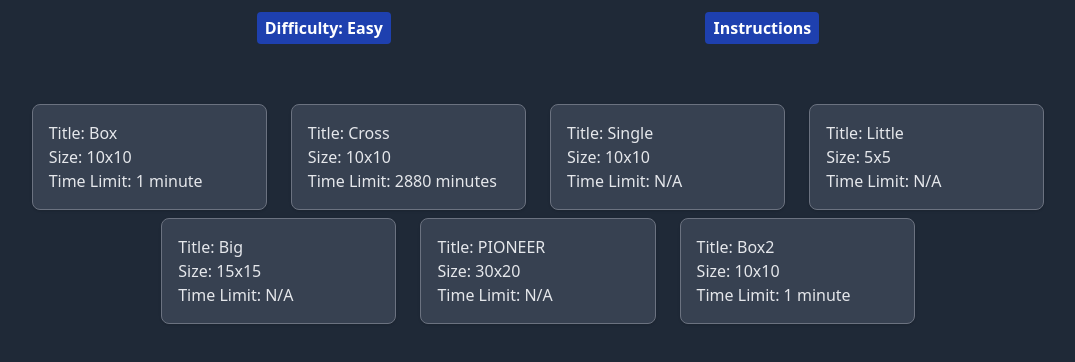
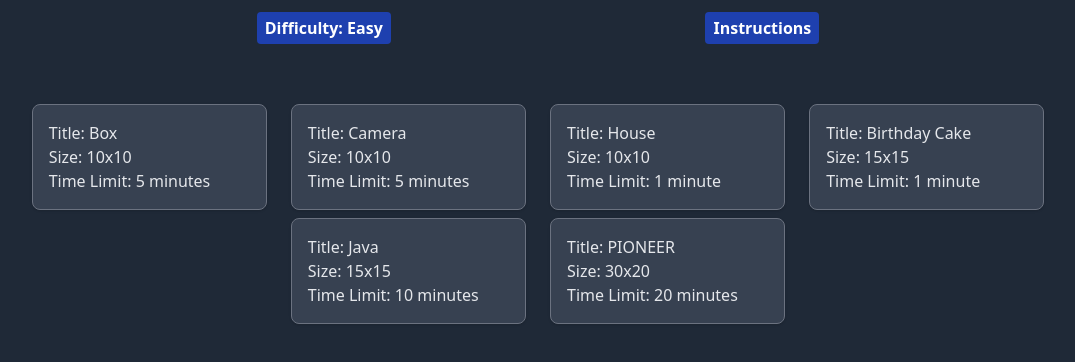
Before and after one commit to carmstrong070/Pictogram, a Next.js app in the folder gui/: page / in a window 1280 px wide. Shown: the top 362 px of the page, without its empty margins (102-1177 px from the left). Built offline with nearby package versions, Linux system fonts and the light colour scheme.

Commit message:
Added the rest of the puzzles

```diff
--- a/gui/src/components/Board.js
+++ b/gui/src/components/Board.js
@@ -113,7 +113,7 @@ const Board = ({
         handleMouseUp(e);
       }}
     >
-      <h1 className="text-center font-medium text-2xl mt-6 mb-2 text-gray-300 ">{puzzleTitle}</h1>
+      <h1 className="text-center font-medium text-3xl my-6 text-gray-300 ">{puzzleTitle}</h1>
 
       <table style={customMargin()}>
         <thead>
--- a/gui/src/content/puzzles.js
+++ b/gui/src/content/puzzles.js
@@ -15,81 +15,94 @@ const puzzleList = [
       [1, 0, 0, 0, 0, 0, 1, 1, 0, 0],
       [1, 1, 1, 1, 1, 1, 1, 0, 0, 0],
     ],
-    hint: "It's just a box.",
+    hint: "Think outside the box.",
+    timeLimit: 5,
+  },
+  {
+    id: 2,
+    title: "Camera",
+    size: 10,
+    solution: [
+      [0, 0, 0, 0, 0, 0, 0, 0, 0, 0],
+      [0, 1, 1, 0, 0, 0, 0, 0, 0, 0],
+      [1, 1, 1, 1, 1, 1, 1, 1, 1, 1],
+      [1, 0, 0, 0, 0, 0, 0, 1, 0, 1],
+      [1, 0, 0, 1, 1, 0, 0, 1, 1, 1],
+      [1, 0, 1, 0, 0, 1, 0, 0, 0, 1],
+      [1, 0, 1, 0, 0, 1, 0, 0, 0, 1],
+      [1, 0, 0, 1, 1, 0, 0, 0, 0, 1],
+      [1, 0, 0, 0, 0, 0, 0, 0, 0, 1],
+      [1, 1, 1, 1, 1, 1, 1, 1, 1, 1],
+    ],
+    hint: "Say cheese!",
+    timeLimit: 5,
+  },
+  {
+    id: 3,
+    title: "House",
+    size: 10,
+    solution: [
+      [0, 0, 1, 0, 1, 1, 0, 0, 0, 0],
+      [0, 0, 1, 1, 1, 1, 1, 0, 0, 0],
+      [0, 0, 1, 1, 1, 1, 1, 1, 0, 0],
+      [0, 1, 1, 1, 1, 1, 1, 1, 1, 0],
+      [1, 1, 1, 1, 1, 1, 1, 1, 1, 1],
+      [0, 1, 1, 1, 1, 1, 1, 1, 1, 0],
+      [0, 1, 1, 1, 1, 1, 1, 1, 1, 0],
+      [0, 1, 1, 1, 0, 0, 1, 1, 1, 0],
+      [0, 1, 1, 1, 0, 0, 1, 1, 1, 0],
+      [0, 1, 1, 1, 0, 0, 1, 1, 1, 0]
+    ],
+    hint: "Where you live.",
     timeLimit: 1,
   },
   {
-    id: 2,
-    title: "Cross",
-    size: 10,
+    id: 4,
+    title: "Birthday Cake",
+    size: 15,
     solution: [
-      [0, 0, 0, 0, 1, 1, 0, 0, 0, 0],
-      [0, 0, 0, 0, 1, 1, 0, 0, 0, 0],
-      [0, 0, 0, 0, 1, 1, 0, 0, 0, 0],
-      [0, 0, 0, 0, 1, 1, 0, 0, 0, 0],
-      [1, 1, 1, 1, 1, 1, 1, 1, 1, 1],
-      [1, 1, 1, 1, 1, 1, 1, 1, 1, 1],
-      [0, 0, 0, 0, 1, 1, 0, 0, 0, 0],
-      [0, 0, 0, 0, 1, 1, 0, 0, 0, 0],
-      [0, 0, 0, 0, 1, 1, 0, 0, 0, 0],
-      [0, 0, 0, 0, 1, 1, 0, 0, 0, 0],
+      [0, 0, 0, 1, 0, 0, 1, 0, 1, 0, 0, 1, 0, 0, 0],
+      [0, 0, 0, 0, 0, 0, 0, 0, 0, 0, 0, 0, 0, 0, 0],
+      [0, 0, 0, 1, 0, 0, 1, 0, 1, 0, 0, 1, 0, 0, 0],
+      [0, 0, 0, 1, 0, 0, 1, 0, 1, 0, 0, 1, 0, 0, 0],
+      [0, 0, 0, 1, 0, 0, 1, 0, 1, 0, 0, 1, 0, 0, 0],
+      [0, 0, 0, 1, 0, 0, 1, 0, 1, 0, 0, 1, 0, 0, 0],
+      [0, 1, 1, 1, 1, 1, 1, 1, 1, 1, 1, 1, 1, 1, 0],
+      [1, 0, 0, 0, 0, 0, 0, 0, 0, 0, 0, 0, 0, 0, 1],
+      [1, 1, 0, 0, 0, 1, 0, 0, 0, 1, 0, 0, 0, 1, 1],
+      [1, 1, 1, 1, 1, 1, 1, 1, 1, 1, 1, 1, 1, 1, 1],
+      [1, 1, 1, 1, 1, 1, 1, 1, 1, 1, 1, 1, 1, 1, 1],
+      [1, 1, 1, 1, 1, 1, 1, 1, 1, 1, 1, 1, 1, 1, 1],
+      [0, 0, 0, 0, 0, 0, 0, 0, 0, 0, 0, 0, 0, 0, 0],
+      [1, 1, 1, 1, 1, 1, 1, 1, 1, 1, 1, 1, 1, 1, 1],
+      [0, 1, 1, 1, 1, 1, 1, 1, 1, 1, 1, 1, 1, 1, 0]
     ],
-    hint: "It's a cross.",
-    timeLimit: 2880,
-  },
-  {
-    id: 3,
-    title: "Single",
-    size: 10,
-    solution: [
-      [0, 0, 0, 0, 0, 0, 0, 0, 0, 0],
-      [0, 0, 0, 0, 0, 0, 0, 0, 0, 0],
-      [0, 0, 0, 0, 0, 0, 0, 0, 0, 0],
-      [0, 0, 0, 0, 0, 0, 0, 0, 0, 0],
-      [0, 0, 0, 0, 1, 0, 0, 0, 0, 0],
-      [0, 0, 0, 0, 0, 0, 0, 0, 0, 0],
-      [0, 0, 0, 0, 0, 0, 0, 0, 0, 0],
-      [0, 0, 0, 0, 0, 0, 0, 0, 0, 0],
-      [0, 0, 0, 0, 0, 0, 0, 0, 0, 0],
-      [0, 0, 0, 0, 0, 0, 0, 0, 0, 0]
-    ],
-    hint: "Just one",
-  },
-  {
-    id: 4,
-    title: "Little",
-    size: 5,
-    solution: [
-      [0, 0, 0, 0, 0],
-      [0, 1, 0, 1, 0],
-      [0, 0, 0, 0, 0],
-      [1, 0, 0, 0, 1],
-      [0, 1, 1, 1, 0],
-    ],
-    hint: "lil' guy",
+    hint: "Happy Birthday!",
+    timeLimit: 1,
   },
   {
     id: 5,
-    title: "Big",
+    title: "Java",
     size: 15,
     solution: [
+      [0, 0, 0, 0, 0, 0, 1, 0, 0, 0, 0, 0, 0, 0, 0],
+      [0, 0, 0, 0, 0, 1, 0, 0, 0, 0, 0, 0, 0, 0, 0],
+      [0, 0, 0, 1, 0, 0, 1, 0, 0, 1, 0, 0, 0, 0, 0],
+      [0, 0, 1, 0, 0, 1, 0, 0, 1, 0, 0, 0, 0, 0, 0],
+      [0, 0, 0, 1, 0, 0, 1, 0, 0, 1, 0, 0, 0, 0, 0],
       [0, 0, 0, 0, 0, 0, 0, 0, 0, 0, 0, 0, 0, 0, 0],
-      [0, 0, 0, 0, 0, 0, 0, 0, 0, 0, 0, 0, 0, 0, 0],
-      [0, 1, 0, 0, 0, 1, 0, 1, 0, 1, 0, 0, 0, 1, 0],
-      [0, 1, 0, 0, 0, 1, 0, 1, 0, 1, 1, 0, 0, 1, 0],
-      [0, 1, 0, 0, 0, 1, 0, 1, 0, 1, 1, 0, 0, 1, 0],
-      [0, 1, 0, 1, 0, 1, 0, 1, 0, 1, 0, 1, 0, 1, 0],
-      [0, 1, 0, 1, 0, 1, 0, 1, 0, 1, 0, 1, 0, 1, 0],
-      [0, 1, 0, 1, 0, 1, 0, 1, 0, 1, 0, 0, 1, 1, 0],
-      [0, 1, 0, 0, 0, 1, 0, 1, 0, 1, 0, 0, 1, 1, 0],
-      [0, 0, 1, 0, 1, 0, 0, 1, 0, 1, 0, 0, 0, 1, 0],
-      [0, 0, 0, 0, 0, 0, 0, 0, 0, 0, 0, 0, 0, 0, 0],
-      [0, 1, 1, 1, 0, 1, 1, 1, 0, 1, 1, 1, 0, 0, 0],
-      [0, 0, 0, 1, 1, 1, 0, 1, 1, 1, 0, 1, 1, 1, 0],
-      [0, 0, 0, 0, 0, 0, 0, 0, 0, 0, 0, 0, 0, 0, 0],
-      [0, 0, 0, 0, 0, 0, 0, 0, 0, 0, 0, 0, 0, 0, 0],
+      [1, 1, 1, 1, 1, 1, 1, 1, 1, 1, 1, 1, 0, 0, 0],
+      [1, 1, 1, 1, 1, 1, 1, 1, 1, 1, 1, 1, 1, 1, 0],
+      [1, 1, 1, 1, 1, 1, 1, 1, 1, 1, 1, 1, 0, 0, 1],
+      [1, 1, 1, 1, 1, 1, 1, 1, 1, 1, 1, 1, 0, 0, 1],
+      [1, 1, 1, 1, 1, 1, 1, 1, 1, 1, 1, 1, 0, 0, 1],
+      [1, 1, 1, 1, 1, 1, 1, 1, 1, 1, 1, 1, 1, 1, 0],
+      [0, 1, 1, 1, 1, 1, 1, 1, 1, 1, 1, 0, 0, 0, 0],
+      [0, 0, 1, 1, 1, 1, 1, 1, 1, 1, 0, 0, 0, 0, 0],
+      [0, 0, 0, 1, 1, 1, 1, 1, 1, 0, 0, 0, 0, 0, 0],
     ],
-    hint: "Big boy",
+    hint: "It runs on billions of devices.",
+    timeLimit: 10,
   },
   {
     id: 6,
@@ -118,25 +131,7 @@ const puzzleList = [
       [0, 0, 0, 0, 0, 0, 0, 0, 0, 0, 0, 0, 0, 0, 0, 0, 0, 0, 0, 0, 0, 0, 0, 0, 0, 0, 0, 0, 0, 0],
     ],
     hint: "PTC Logo",
-  },
-  {
-    id: 7,
-    title: "Box2",
-    size: 10,
-    solution: [
-      [1, 1, 1, 1, 1, 1, 1, 1, 1, 1],
-      [1, 0, 0, 0, 0, 0, 0, 0, 0, 1],
-      [1, 0, 0, 0, 0, 0, 0, 0, 0, 1],
-      [1, 0, 0, 0, 0, 0, 0, 0, 0, 1],
-      [1, 0, 0, 0, 0, 0, 0, 0, 0, 1],
-      [1, 0, 0, 0, 0, 0, 0, 0, 0, 1],
-      [1, 0, 0, 0, 0, 0, 0, 0, 0, 1],
-      [1, 0, 0, 0, 0, 0, 0, 0, 0, 1],
-      [1, 0, 0, 0, 0, 0, 0, 0, 0, 1],
-      [1, 1, 1, 1, 1, 1, 1, 1, 1, 1],
-    ],
-    hint: "It's just a box.",
-    timeLimit: 1,
+    timeLimit: 20,
   }
 ];
 
```
